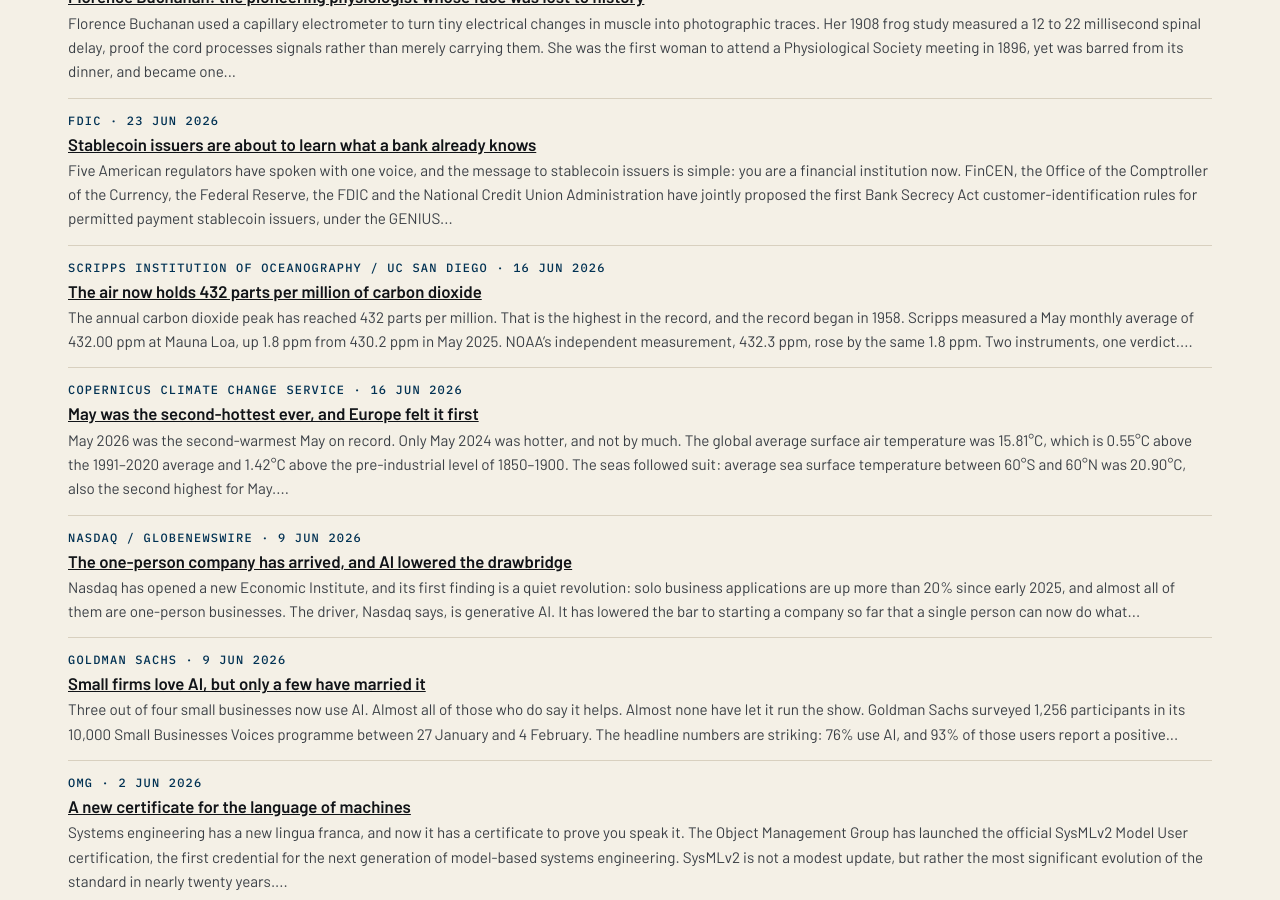
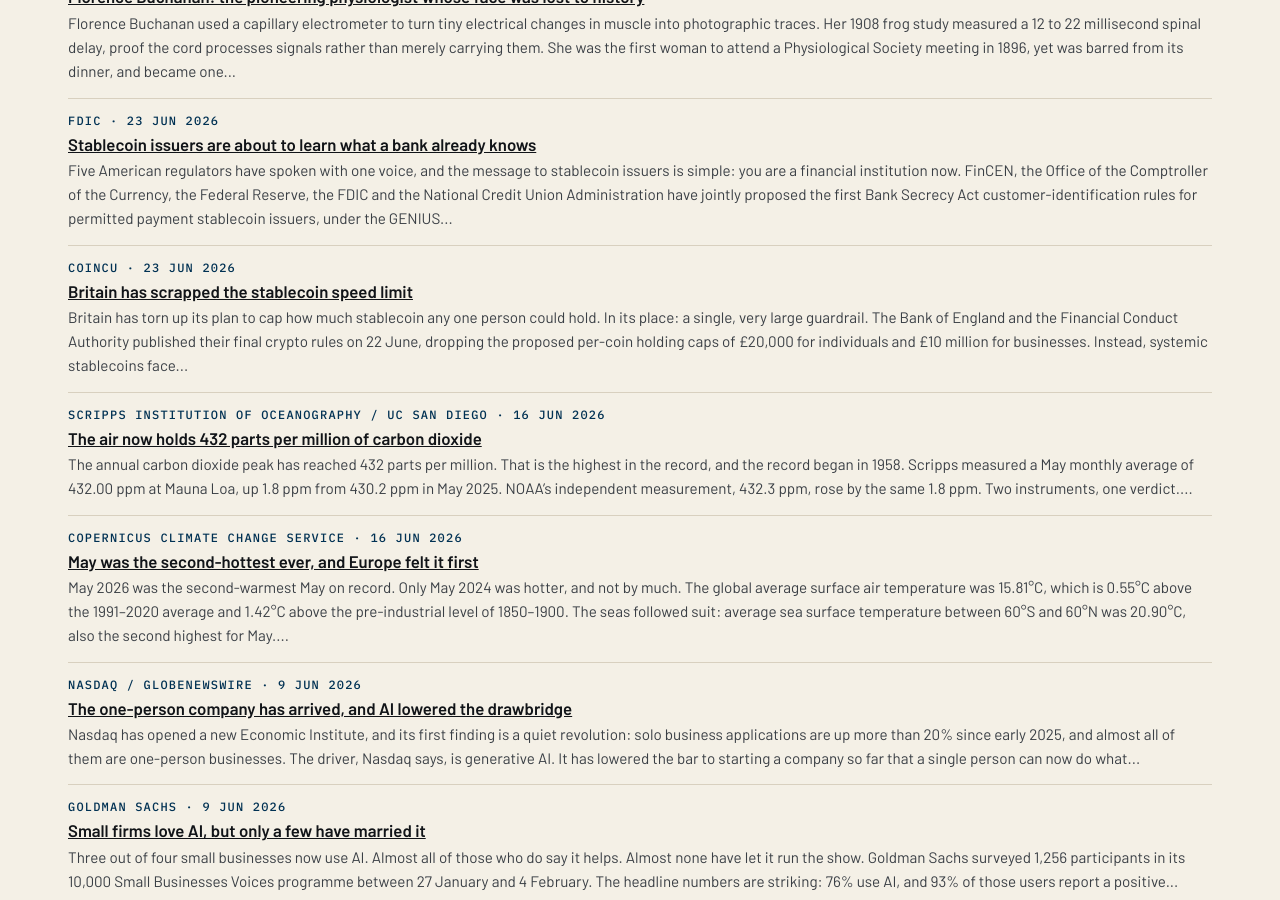
Before and after one commit to katz-news/katz.news, a Jekyll site: the page built from briefs/index.html, in a window 1280 px wide and 900 px high, scrolled down 14696 px. Built offline with Jekyll 4.4.1, drawn with Linux system fonts in a browser that asks for light colours.

Commit message:
Publish 2026-11-06

```diff
--- a/_data/build.yml
+++ b/_data/build.yml
@@ -1 +1 @@
-published_at: 2026-11-06T19:43:59Z
+published_at: 2026-11-06T19:44:47Z
--- /dev/null
+++ b/_posts/briefs/2026-11-06-britain-has-scrapped-the-stablecoin-speed-limit.md
@@ -0,0 +1,17 @@
+---
+published: true
+title: Britain has scrapped the stablecoin speed limit
+date: 2026-06-23
+section: technology
+source_name: CoinCu
+source_url: https://coincu.com/news/uk-fca-central-bank-advance-crypto-rules-remove-restrictions-holding-fiat-backed-stablecoins
+---
+Britain has torn up its plan to cap how much stablecoin any one person could hold. In its place: a single, very large guardrail.
+
+The Bank of England and the Financial Conduct Authority published their final crypto rules on 22 June, dropping the proposed per-coin holding caps of £20,000 for individuals and £10 million for businesses. Instead, systemic stablecoins face an initial temporary issuance guardrail of £40 billion each.
+
+The backing rules are strict, and deliberately boring: 70% in short-term UK government debt, 30% in unremunerated deposits at the Bank of England, plus a 5% excess backing buffer under the FCA. Coinholders get no interest. The coin is meant to be a payment instrument, not a savings account with delusions of grandeur.
+
+Britain is not deregulating crypto, but rather regulating it like plumbing: unglamorous, well-built, and expected not to leak.
+
+Conclusion: the cap is gone, the guardrail is in, and the stablecoin has been told to behave like money, not like a casino chip.
```
